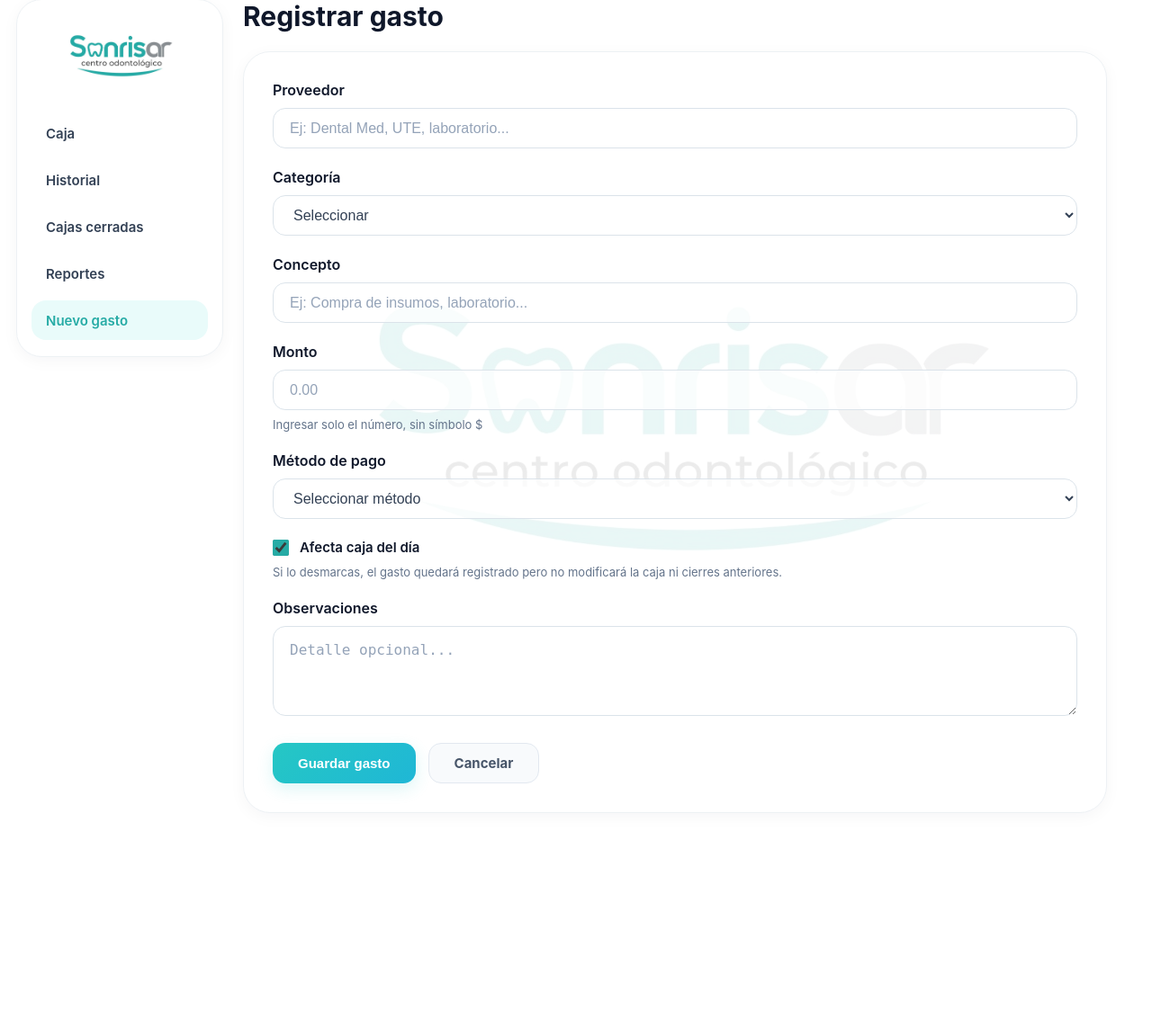
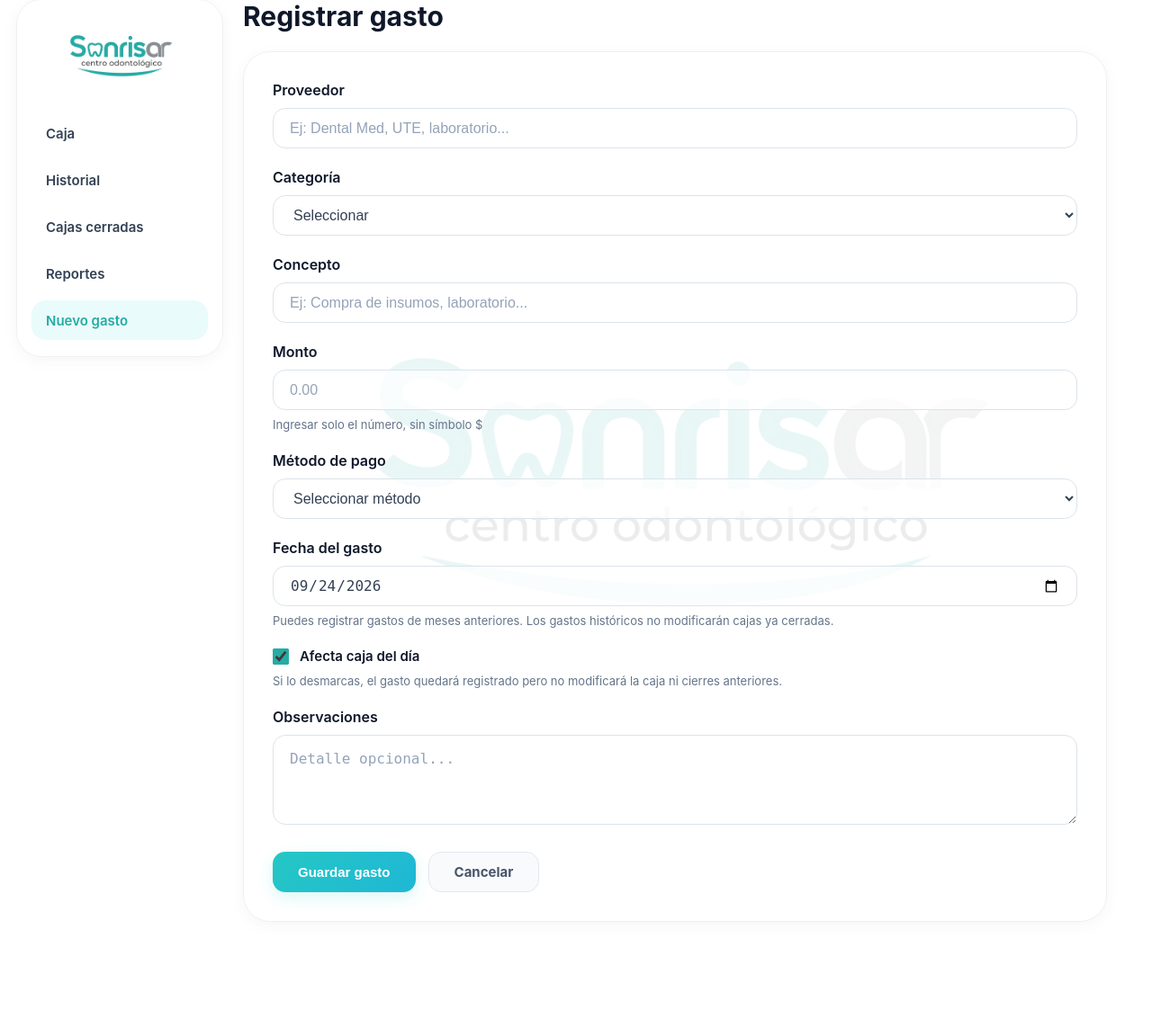
Before and after one commit to sonrisarco-co/sonrisar-cobros, a Django app: page /pagos/gastos/nuevo/ in a window 1280 px wide. Shown: the part 21-1164 px from the top of the page at 90% size. Before the commit the page ends 925 px from the top, so only its background shows below. Run offline with Django 5.2, Linux system fonts and the light colour scheme; a user stored in the database is signed in; data comes from the database, SQL or seed files in the repository; data that the repository does not hold is empty.

Commit message:
Agregar fecha editable a gastos

```diff
--- a/pagos/models.py
+++ b/pagos/models.py
@@ -195,8 +195,12 @@ class Gasto(models.Model):
         verbose_name="Afecta caja del día"
     )
 
+    # Fecha contable del gasto. Se conserva la hora para compatibilidad con
+    # reportes y cierres ya existentes, pero puede elegirse al registrarlo.
     fecha = models.DateTimeField(
-        auto_now_add=True
+        default=timezone.now,
+        db_index=True,
+        verbose_name="Fecha del gasto",
     )
 
     caja = models.ForeignKey(
--- a/pagos/templates/pagos/nuevo_gasto.html
+++ b/pagos/templates/pagos/nuevo_gasto.html
@@ -585,6 +585,26 @@
 
                 <div class="group">
 
+                    <label>
+                        Fecha del gasto
+                    </label>
+
+                    <input
+                        type="date"
+                        name="fecha"
+                        value="{{ fecha_hoy|date:'Y-m-d' }}"
+                        class="control"
+                        required
+                    >
+
+                    <small>
+                        Puedes registrar gastos de meses anteriores. Los gastos históricos no modificarán cajas ya cerradas.
+                    </small>
+
+                </div>
+
+                <div class="group">
+
                     <label
                         style="
                             display:flex;
@@ -612,7 +632,7 @@
 
                     </label>
 
-                    <small>
+                    <small id="ayuda-afecta-caja">
                         Si lo desmarcas, el gasto quedará registrado pero no modificará la caja ni cierres anteriores.
                     </small>
 
@@ -658,5 +678,35 @@
 
 </div>
 
+<script>
+    (function () {
+        const fecha = document.querySelector('input[name="fecha"]');
+        const afectaCaja = document.querySelector('input[name="afecta_caja"]');
+        const ayuda = document.getElementById('ayuda-afecta-caja');
+
+        function hoyLocal() {
+            const ahora = new Date();
+            const mes = String(ahora.getMonth() + 1).padStart(2, '0');
+            const dia = String(ahora.getDate()).padStart(2, '0');
+            return `${ahora.getFullYear()}-${mes}-${dia}`;
+        }
+
+        function actualizarCaja() {
+            const esHistorico = fecha.value && fecha.value < hoyLocal();
+            afectaCaja.disabled = esHistorico;
+
+            if (esHistorico) {
+                afectaCaja.checked = false;
+                ayuda.textContent = 'Los gastos de fechas anteriores se registran en su mes, pero no modifican cajas ya cerradas.';
+            } else {
+                ayuda.textContent = 'Si lo desmarcas, el gasto quedará registrado pero no modificará la caja ni cierres anteriores.';
+            }
+        }
+
+        fecha.addEventListener('change', actualizarCaja);
+        actualizarCaja();
+    })();
+</script>
+
 </body>
 </html>
--- a/pagos/views.py
+++ b/pagos/views.py
@@ -1,3 +1,5 @@
+from datetime import datetime, time
+
 from django.shortcuts import render, redirect, get_object_or_404
 from django.urls import reverse
 from .models import Pago
@@ -1512,9 +1514,37 @@ def nuevo_gasto(request):
 
     if request.method == "POST":
 
+        fecha_texto = request.POST.get("fecha", "").strip()
+        try:
+            fecha_gasto = datetime.strptime(fecha_texto, "%Y-%m-%d").date()
+        except ValueError:
+            messages.error(request, "Ingresa una fecha de gasto válida.")
+            return render(request, "pagos/nuevo_gasto.html", {
+                "metodos": Gasto.METODOS,
+                "categorias": Gasto.CATEGORIAS,
+                "fecha_hoy": timezone.localdate(),
+            })
+
+        if fecha_gasto > timezone.localdate():
+            messages.error(request, "La fecha del gasto no puede ser futura.")
+            return render(request, "pagos/nuevo_gasto.html", {
+                "metodos": Gasto.METODOS,
+                "categorias": Gasto.CATEGORIAS,
+                "fecha_hoy": timezone.localdate(),
+            })
+
         afecta_caja = (
             request.POST.get("afecta_caja") == "on"
         )
+
+        # Un gasto histórico se informa en su fecha real, pero jamás cambia
+        # una caja anterior. Esto protege cierres ya realizados.
+        if fecha_gasto != timezone.localdate() and afecta_caja:
+            afecta_caja = False
+            messages.info(
+                request,
+                "El gasto se registró con su fecha histórica y no modificó ninguna caja cerrada."
+            )
 
         # ==========================================
         # SI AFECTA CAJA Y ESTÁ CERRADA → BLOQUEAR
@@ -1542,6 +1572,10 @@ def nuevo_gasto(request):
             metodo=request.POST.get("metodo"),
             afecta_caja=afecta_caja,
             caja=caja_asignada,
+            fecha=timezone.make_aware(
+                datetime.combine(fecha_gasto, time.min),
+                timezone.get_current_timezone(),
+            ),
         )
 
         return redirect("caja:tablero")
@@ -1549,6 +1583,7 @@ def nuevo_gasto(request):
     return render(request, "pagos/nuevo_gasto.html", {
         "metodos": Gasto.METODOS,
         "categorias": Gasto.CATEGORIAS,
+        "fecha_hoy": timezone.localdate(),
     })
 
 
```
Also changed, not shown: pagos/admin.py (+27 -0 lines), pagos/migrations/0020_alter_gasto_fecha.py (added).
